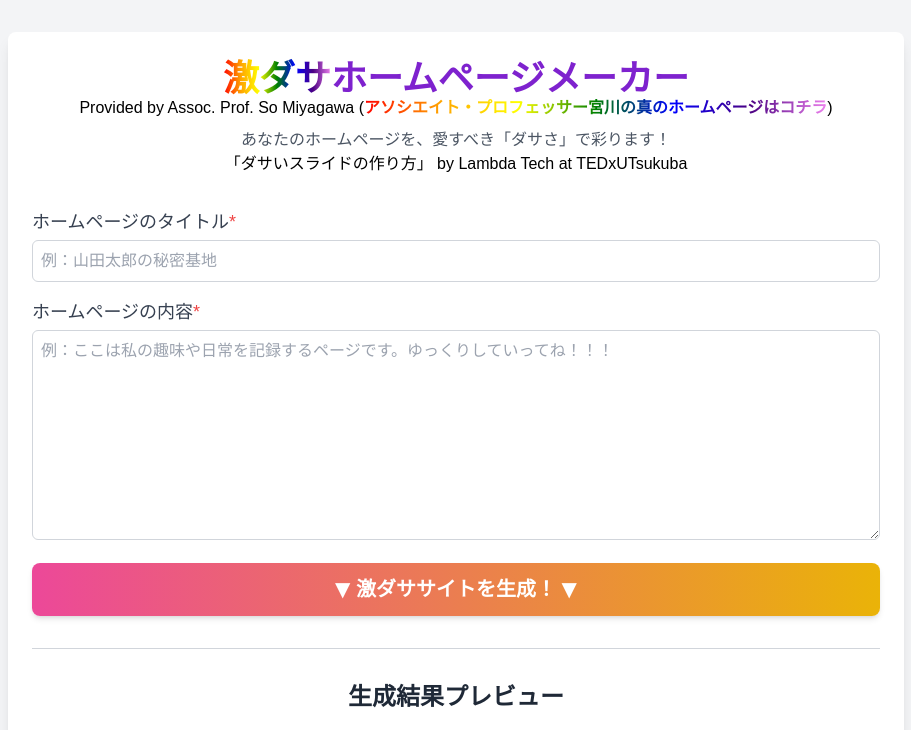
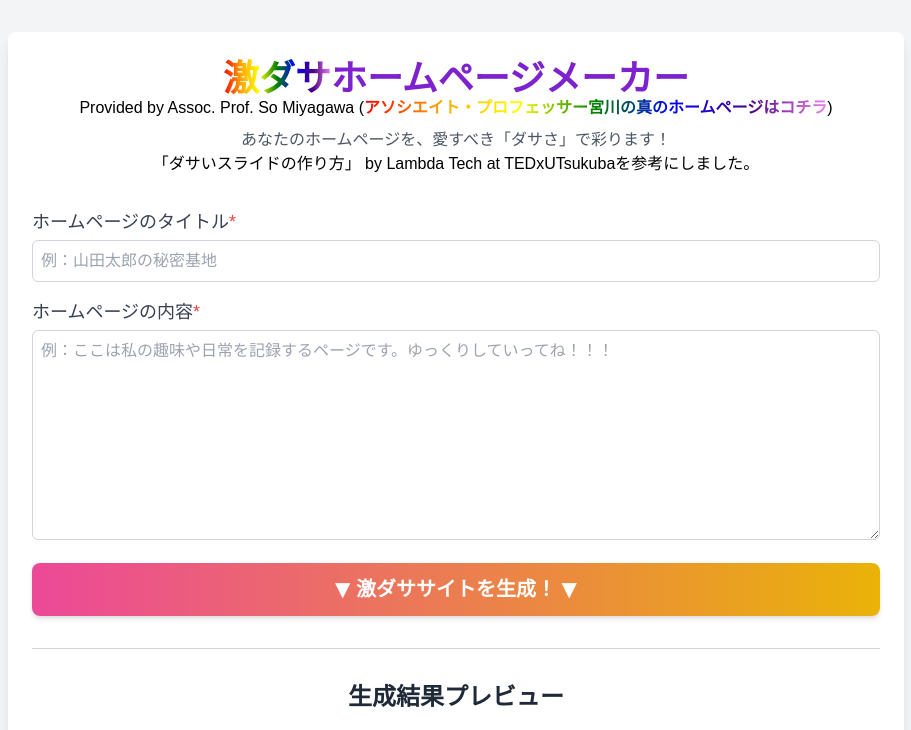
Before and after one commit to somiyagawa/dasai-homepage-maker, a plain HTML site: page index.html in a window 1280 px wide. Shown: the top 730 px of the page, without its empty margins (184-1095 px from the left). Drawn offline with nearby package versions, Linux system fonts and the light colour scheme.

Commit message:
Update index.html

```diff
--- a/index.html
+++ b/index.html
@@ -89,7 +89,7 @@
             </h1>
             <h2>Provided by Assoc. Prof. So Miyagawa <a href="https://somiyagawa.com/" target="_blank">(<span class="ugly-rainbow-text">アソシエイト・プロフェッサー宮川の真のホームページはコチラ</span>)</a></h2>
             <p class="text-gray-600 mt-2">あなたのホームページを、愛すべき「ダサさ」で彩ります！</p>
-            <p><a href="https://www.youtube.com/watch?v=fSh1-olirkk" target="_blank">「ダサいスライドの作り方」 by Lambda Tech at TEDxUTsukuba</a></p>
+            <p><a href="https://www.youtube.com/watch?v=fSh1-olirkk" target="_blank">「ダサいスライドの作り方」 by Lambda Tech at TEDxUTsukuba</a>を参考にしました。</p>
         </header>
 
         <div class="input-section mb-6">
```
